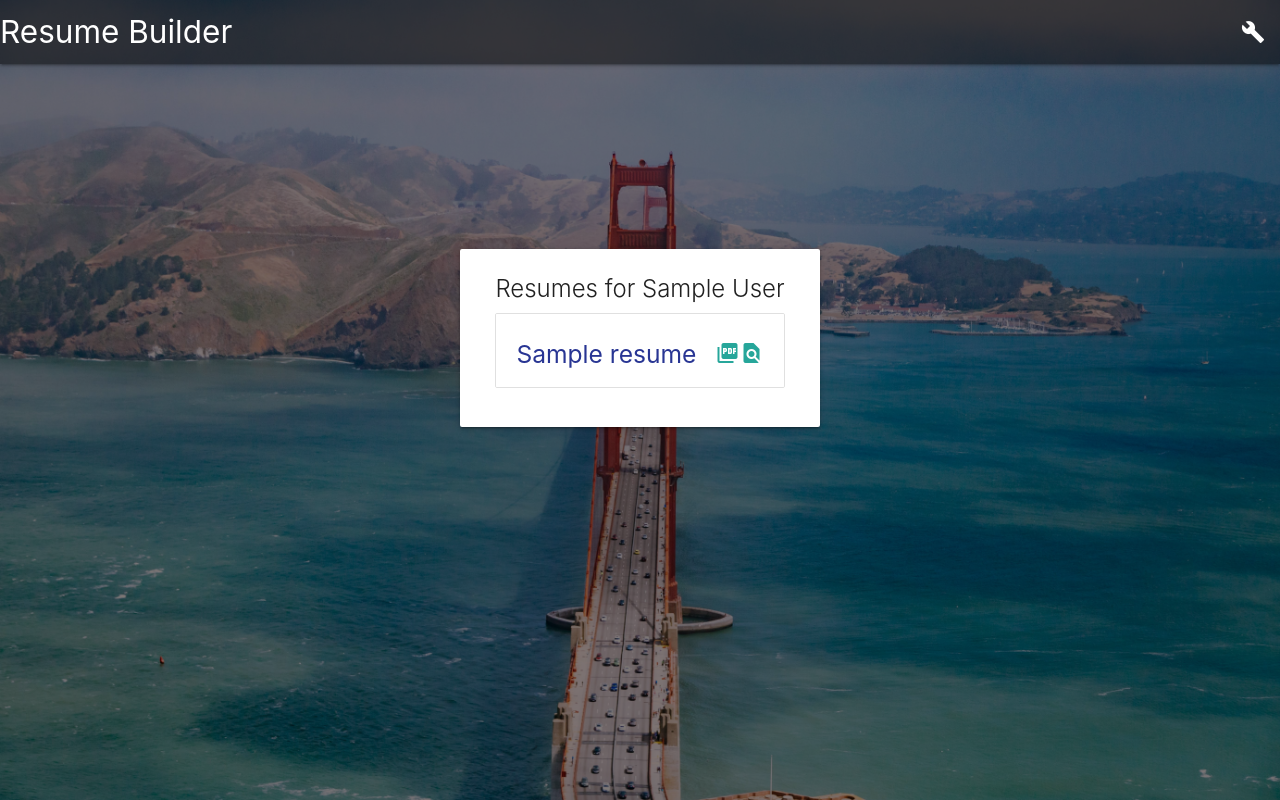
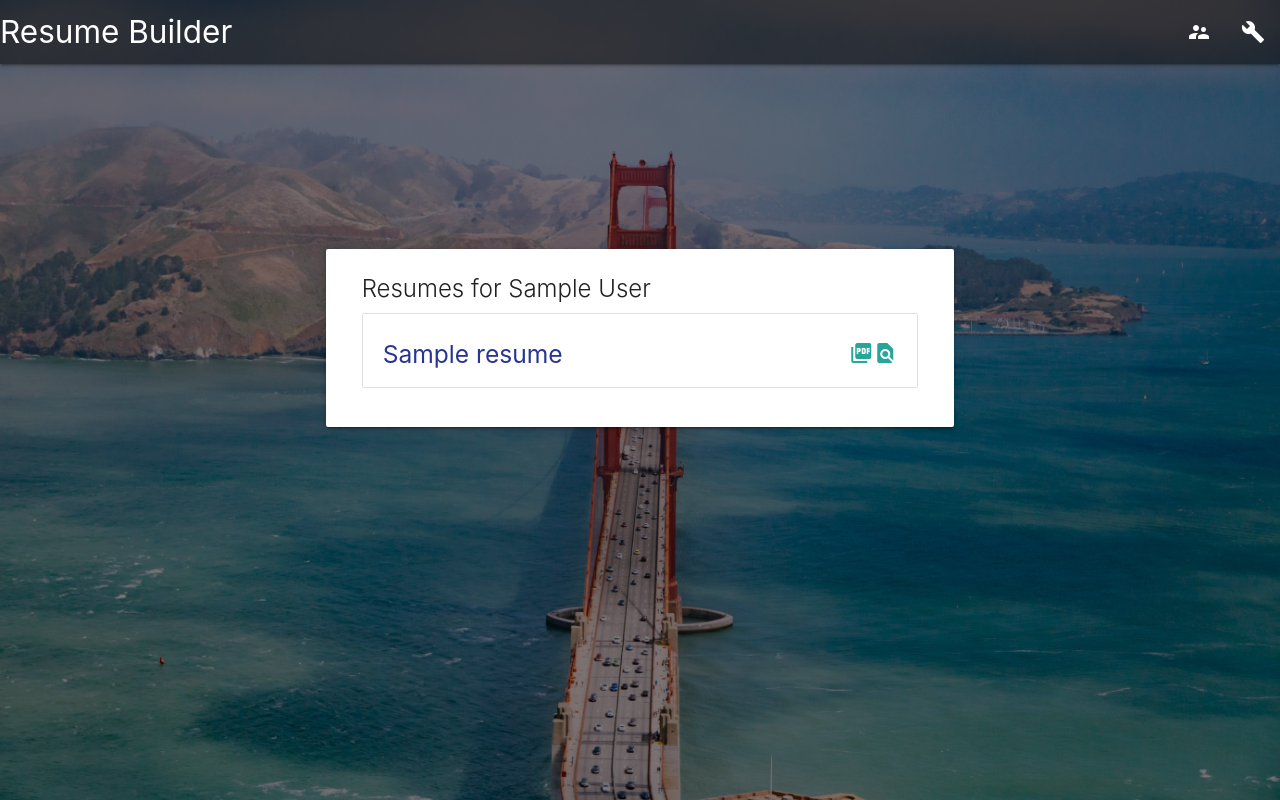
Before and after one commit to supermanzer/django_resume_builder, a Django app: page / in a window 1280 px wide. Run offline with Django 3.2, Linux system fonts and the light colour scheme; tables that the repository leaves empty hold one stand-in row (values such as "Sample post").

Commit message:
Updated README, fixed layout issue on index page, added User credential dropdown to index page.

```diff
--- a/resumes/res_app/templates/res_app/index.html
+++ b/resumes/res_app/templates/res_app/index.html
@@ -14,6 +14,10 @@ The home page for the resume application
 
 {% block main %}
   <main class="dark-trans-50">
+    <ul id="user-dropdown" class="dropdown-content">
+      <li><i class="material-icons">face</i> Username: admin</li>
+      <li><i class="material-icons">lock</i> Password: pass</li>
+    </ul>
     <nav>
       <div class="nav-wrapper dark-trans-50">
         <a href="" class="brand-logo">Resume Builder</a>
@@ -21,14 +25,23 @@ The home page for the resume application
           <li><a href="/admin"><i class="material-icons">build</i></a></li>
         </ul>
         <a href="#" data-target="slide-out" class="sidenav-trigger left hide-on-large-and-up"><i class="material-icons">menu</i></a>
+        <ul class="right">
+          <li>
+            <a href="#!" data-target="user-dropdown" class="dropdown-trigger">
+              <i class="material-icons">supervisor_account</i>
+            </a>
+          </li>
+        </ul>
       </div>
     </nav>
     <ul id="slide-out" class="sidenav">
       <li><a href="/admin"><i class="material-icons">build</i> Builder Interface</a></li>
     </ul>
     <div class="container h-90">
-      <div class="js-load-div valign-wrapper h-80" data-url="{% url 'res_app:resume-list' %}">
-        <!-- Resues loaded here -->
+      <div class="valign-wrapper h-80">
+        <div class="js-load-div container" data-url="{% url 'res_app:resume-list' %}">
+          <!-- Resumes loaded here -->
+        </div>
       </div>
     </div>
 
```
Also changed, not shown: resumes/res_app/static/res_app/css/index.css (+16 -0 lines), README.md, 1 other file.
